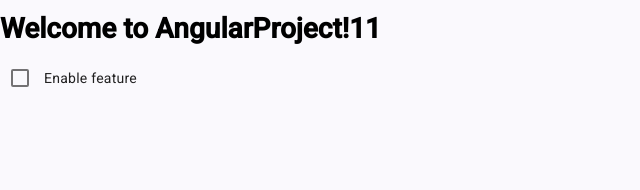
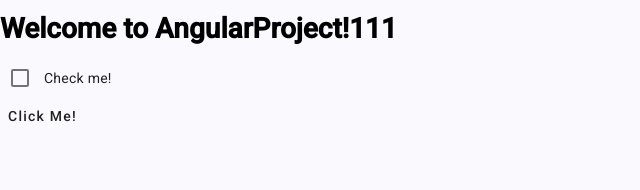
Before and after one commit to ze-NICKEL/REAL-ANGULAR, an Angular app in the folder AngularProject/: page / in a window 1280 px wide. Shown: the top 190 px of the page, without its empty margins (0-640 px from the left). Built offline with nearby package versions, Linux system fonts and the light colour scheme.

Commit message:
Last workign version with checkbox and box

```diff
--- a/AngularProject/src/app/app.html
+++ b/AngularProject/src/app/app.html
@@ -1,7 +1,21 @@
+<!-- use ɵɵComponentDeclaration    to find html tag from file -->
 
-<h1>Welcome to AngularProject!11</h1>
+<h1>Welcome to AngularProject!111</h1>
 
-<mat-checkbox>Enable feature</mat-checkbox>
+
+<div>
+<mat-checkbox>Check me!</mat-checkbox>
+
+</div>
+
+<div>
+  <button mat-button>Click Me!</button>
+</div>
+
+
+
+
+
 
 <router-outlet></router-outlet>
 
--- a/AngularProject/src/app/app.ts
+++ b/AngularProject/src/app/app.ts
@@ -1,10 +1,12 @@
 import { Component, signal } from '@angular/core';
 import { RouterOutlet } from '@angular/router';
 import { MatCheckboxModule } from '@angular/material/checkbox';
+import {MatButtonModule} from '@angular/material/button';
+
 
 @Component({
   selector: 'app-root',
-  imports: [RouterOutlet, MatCheckboxModule],
+  imports: [RouterOutlet, MatCheckboxModule, MatButtonModule],
   templateUrl: './app.html',
   styleUrls: ['./app.css']
 })
```
